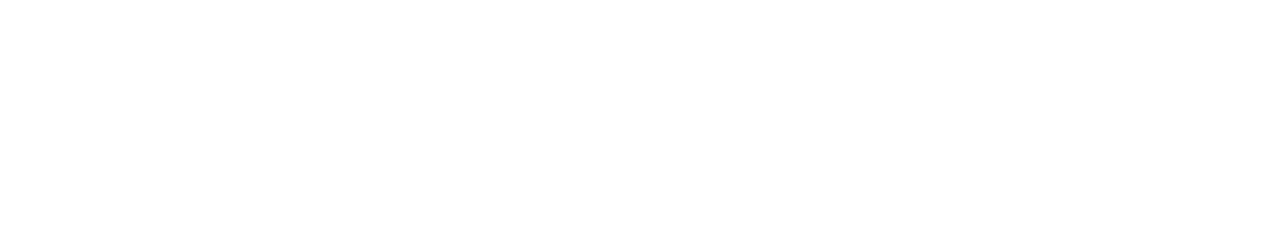
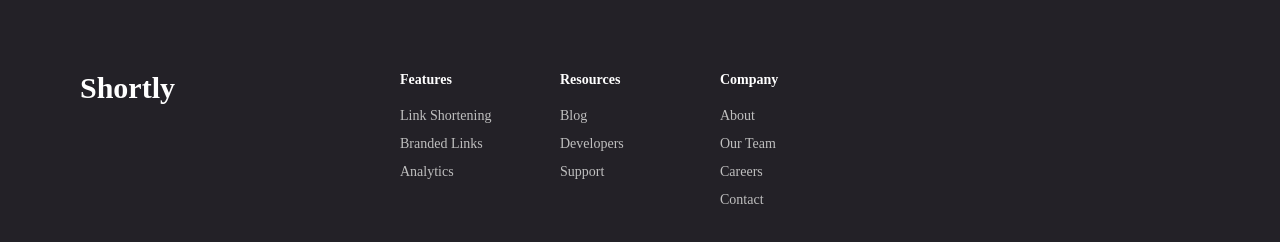
Before and after one commit to YaSh8202/Shortly-URL-Shortner, a React (Create React App) app: page / in a window 1280 px wide. Shown: the part 1600-1842 px from the top of the page. Before the commit the page ends 1462 px from the top, so only its background shows below. Built offline with nearby package versions, Linux system fonts and the light colour scheme.

Commit message:
Added Boost component

```diff
--- a/src/App.js
+++ b/src/App.js
@@ -1,4 +1,6 @@
 import { useEffect, useState } from "react";
+import Boost from "./components/Boost/Boost";
+import Footer from "./components/Footer/Footer";
 import Hero from "./components/Hero/Hero";
 import NavBar from "./components/NavBar/NavBar";
 import ShortedLinks from "./components/Shortner/ShortedLinks";
@@ -21,6 +23,8 @@ function App() {
         <ShortnerForm onNewUrl={setShortedUrls} />
         <ShortedLinks links={shortedUrls} />
         <Stats />
+        <Boost />
+        <Footer />
       </GrayLayout>
     </>
   );
--- /dev/null
+++ b/src/components/Footer/Footer.js
@@ -0,0 +1,35 @@
+import React from "react";
+
+const Footer = () => {
+  return (
+    <div className="grid grid-cols-7 bg-veryDarkViolet relative top-28 p-20 ">
+      <div class="col-span-2 text-left ">
+        <h3 className="text-3xl text-white font-bold">Shortly</h3>
+      </div>
+      <div class="col-span-1 flex flex-col text-Gray text-sm gap-2 ">
+        <h4 className="text-white pb-2 font-bold " >Features</h4>
+        <p>Link Shortening</p>
+        <p>Branded Links</p>
+        <p>Analytics</p>
+      </div>
+      <div class="col-span-1 flex flex-col text-Gray text-sm gap-2 ">
+        <h4 className="text-white pb-2 font-bold " >Resources</h4>
+        <p>Blog</p>
+        <p>Developers</p>
+        <p>Support</p>
+      </div>
+      <div class="col-span-1 flex flex-col text-Gray text-sm gap-2 ">
+        <h4 className="text-white pb-2 font-bold " >Company</h4>
+        <p>About</p>
+        <p>Our Team</p>
+        <p>Careers</p>
+        <p>Contact</p>
+      </div>
+      <div className="col-span-2 flex " >
+
+      </div>
+    </div>
+  );
+};
+
+export default Footer;
--- a/src/components/Stats/Stats.js
+++ b/src/components/Stats/Stats.js
@@ -7,7 +7,7 @@ import fullyCustomizable from "../../images/icon-fully-customizable.svg";
 
 const Stats = () => {
   return (
-    <div className="w-9/12 m-auto mt-28 flex flex-col">
+    <div className="w-9/12 m-auto mt-28 flex flex-col mb-28 ">
       <div className=" text-center w-2/4 m-auto flex flex-col mb-24 ">
         <h2 className="text-3xl font-bold mb-3 text-veryDarkBlue ">
           Advanced Statistics
--- a/src/components/UI/AllSvgs.js
+++ b/src/components/UI/AllSvgs.js
@@ -416,7 +416,6 @@ export const LinkBg = (props) => (
   </svg>
 );
 
-
 export const BrandRecognition = (props) => (
   <svg xmlns="http://www.w3.org/2000/svg" width={40} height={40} {...props}>
     <path
@@ -424,4 +423,24 @@ export const BrandRecognition = (props) => (
       d="M36.406 11.719c.648 0 1.172.524 1.172 1.172v24.765h1.25a1.172 1.172 0 1 1 0 2.344H1.172a1.172 1.172 0 1 1 0-2.344h1.25V24.61c0-.647.524-1.172 1.172-1.172H8.28c.648 0 1.172.525 1.172 1.172v13.047h2.344v-8.36c0-.646.524-1.171 1.172-1.171h4.687c.648 0 1.172.525 1.172 1.172v8.36h2.344V19.921c0-.647.524-1.172 1.172-1.172h4.687c.648 0 1.172.525 1.172 1.172v17.734h2.344V12.891c0-.648.524-1.172 1.172-1.172zm-1.172 2.344h-2.343v23.593h2.343V14.063zm-9.375 7.03h-2.343v16.563h2.343V21.094zm-9.375 9.376h-2.343v7.187h2.343V30.47zM7.11 25.78H4.766v11.875h2.343V25.781zM34.062 0a3.52 3.52 0 0 1 3.516 3.516 3.52 3.52 0 0 1-3.516 3.515 3.49 3.49 0 0 1-1.947-.59l-4.073 3.055a3.52 3.52 0 0 1-3.355 4.567 3.496 3.496 0 0 1-1.514-.344l-4.689 4.688c.22.459.344.973.344 1.515a3.52 3.52 0 0 1-3.515 3.515 3.52 3.52 0 0 1-3.488-3.949l-3.45-1.724a3.503 3.503 0 0 1-2.438.986 3.52 3.52 0 0 1-3.515-3.516 3.52 3.52 0 0 1 3.515-3.515 3.52 3.52 0 0 1 3.488 3.949l3.45 1.725a3.503 3.503 0 0 1 3.952-.643l4.689-4.688a3.496 3.496 0 0 1-.344-1.515 3.52 3.52 0 0 1 3.515-3.516c.72 0 1.39.218 1.948.59l4.073-3.054A3.52 3.52 0 0 1 34.063 0zm-18.75 18.75a1.173 1.173 0 0 0 0 2.344 1.173 1.173 0 0 0 0-2.344zm-9.374-4.688a1.173 1.173 0 0 0-.001 2.344 1.172 1.172 0 0 0 .001-2.343zm18.75-4.687a1.173 1.173 0 0 0 0 2.344 1.173 1.173 0 0 0-.001-2.344zm9.375-7.031a1.172 1.172 0 1 0 .002 2.342 1.172 1.172 0 0 0-.003-2.342z"
     />
   </svg>
-)
+);
+
+export const BoosterDesktop = (props) => (
+  <svg xmlns="http://www.w3.org/2000/svg" width={1440} height={250} {...props}>
+    <path
+      d="M830-63.482C830 19.351 854.36 78.678 944.732 117c90.371 38.321 177.686 3.352 265.277 23.4 87.59 20.048 87.59 149.195 170.077 228.671 82.486 79.476 256.405 98.781 397.82 18.15 141.415-80.632 205.52-268.896 163.267-379.902C1898.919-103.687 1817.943-205 1427.236-205S830-146.314 830-63.482zM-263.351 570.909c29.685 77.331 73.689 123.988 171.79 127.377 98.102 3.39 167.085-60.547 256.043-73.22 88.958-12.674 135.24 107.895 240.73 152.532 105.488 44.638 274.775.333 377.9-125.622 103.128-125.955 95.508-324.686 16.28-413.178-79.23-88.491-191.135-154.055-555.892-14.038-364.757 140.017-536.537 268.818-506.852 346.149zM-514-377.482c0 82.833 24.36 142.16 114.732 180.482 90.371 38.321 177.686 3.352 265.277 23.4 87.59 20.048 87.59 149.195 170.077 228.671 82.486 79.476 256.405 98.781 397.82 18.15 141.415-80.632 205.52-268.896 163.267-379.902C554.919-417.687 473.943-519 83.236-519S-514-460.314-514-377.482z"
+      fill="#4B3F6B"
+      fillRule="evenodd"
+    />
+  </svg>
+);
+
+export const BoosterMobile = (props) => (
+  <svg xmlns="http://www.w3.org/2000/svg" width={375} height={300} {...props}>
+    <path
+      d="M-263.351 570.909c29.685 77.331 73.689 123.988 171.79 127.377 98.102 3.39 167.085-60.547 256.043-73.22 88.958-12.674 135.24 107.895 240.73 152.532 105.488 44.638 274.775.333 377.9-125.622 103.128-125.955 95.508-324.686 16.28-413.178-79.23-88.491-191.135-154.055-555.892-14.038-364.757 140.017-536.537 268.818-506.852 346.149zM-514-377.482c0 82.833 24.36 142.16 114.732 180.482 90.371 38.321 177.686 3.352 265.277 23.4 87.59 20.048 87.59 149.195 170.077 228.671 82.486 79.476 256.405 98.781 397.82 18.15 141.415-80.632 205.52-268.896 163.267-379.902C554.919-417.687 473.943-519 83.236-519S-514-460.314-514-377.482z"
+      fill="#4B3F6B"
+      fillRule="evenodd"
+    />
+  </svg>
+);
```
